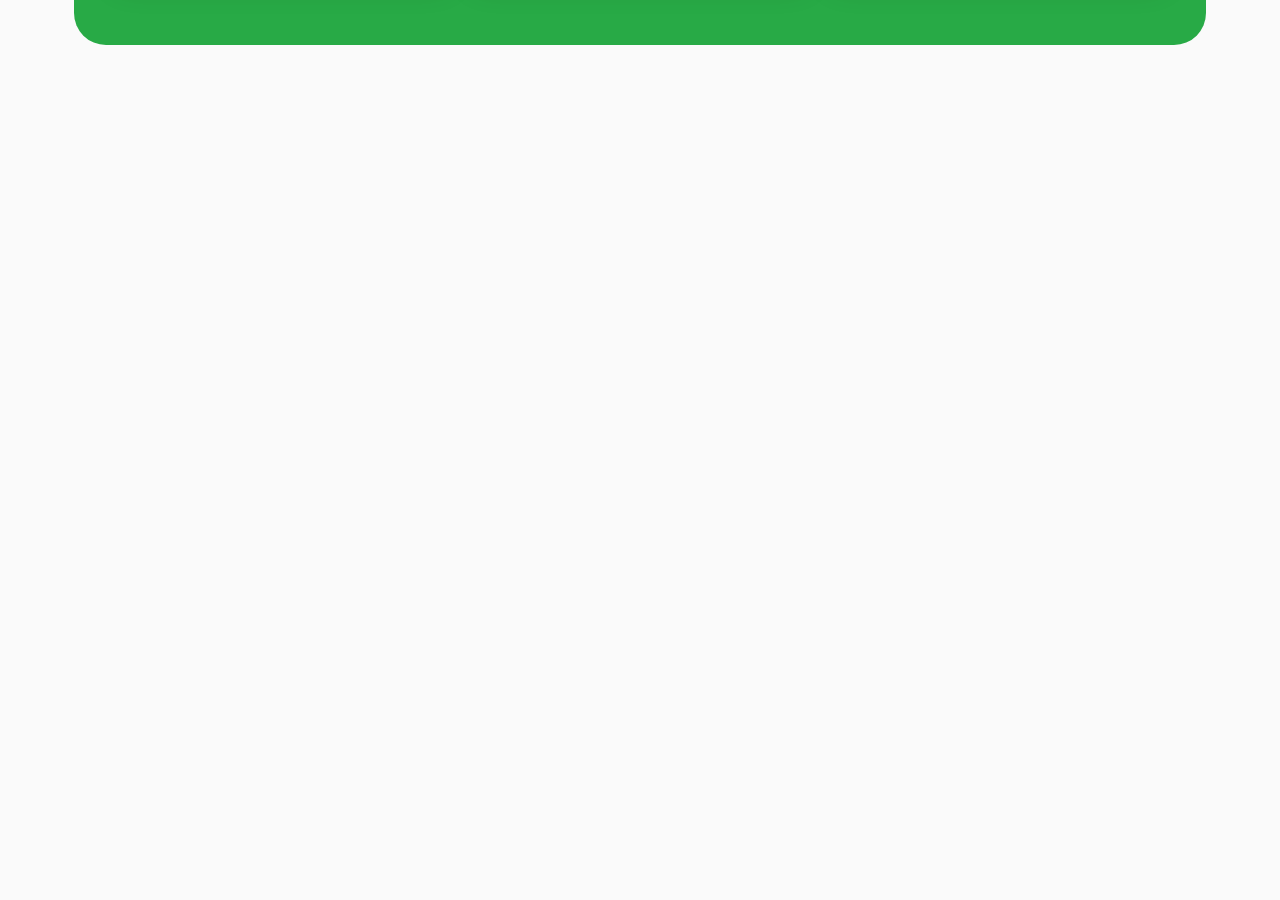
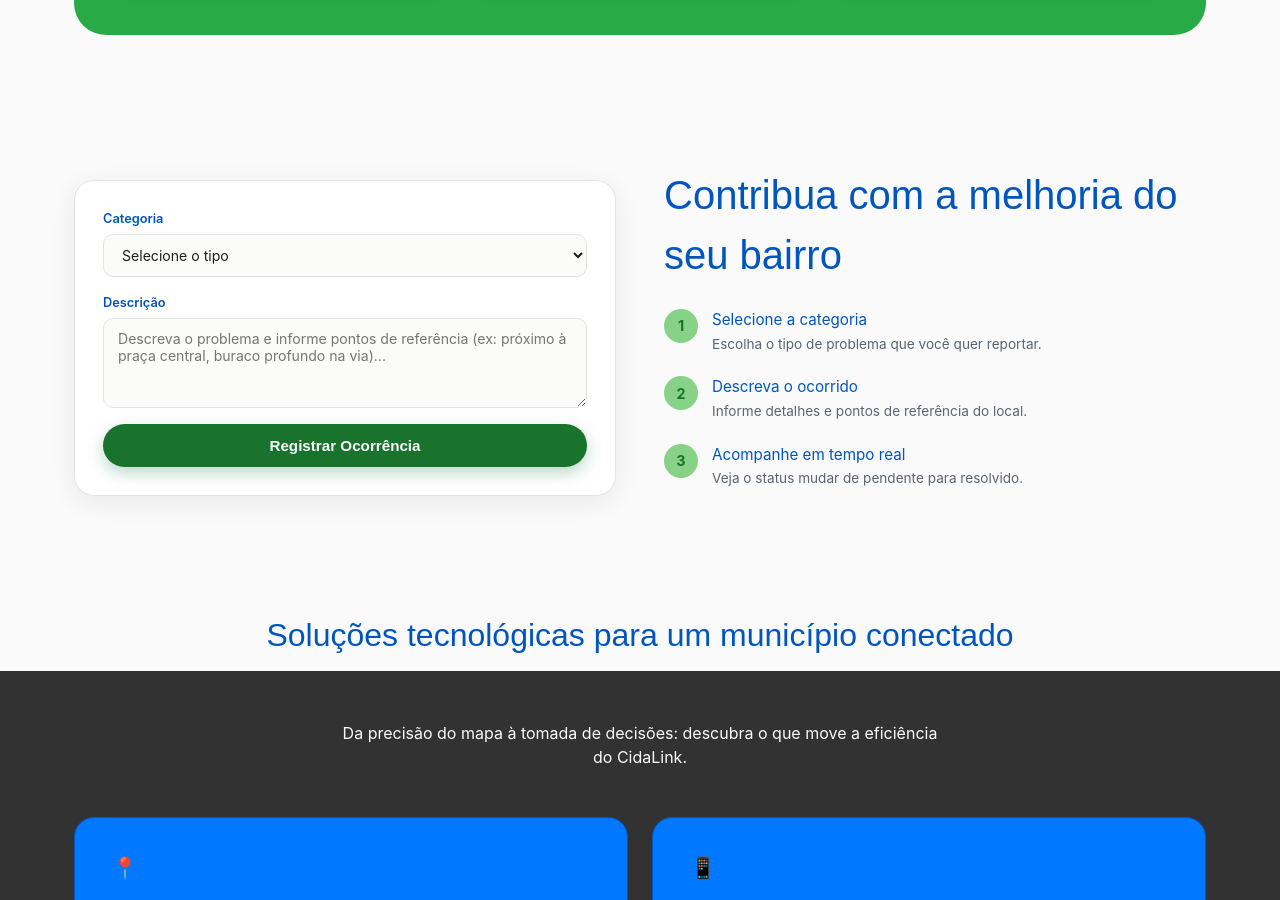
Before and after one commit to gakimr/CidaLink-React, a React (Vite) app: page / in a window 1280 px wide. Shown: the part 1900-2800 px from the top of the page. Before the commit the page ends 2045 px from the top, so only its background shows below. Built offline with nearby package versions, Linux system fonts and the light colour scheme.

Commit message:
ultima section

```diff
--- a/src/components/Header/Header.jsx
+++ b/src/components/Header/Header.jsx
@@ -1,5 +1,5 @@
 import './Header.css'
-import logoCidalink from '../../assets/LogotipoCida.svg'
+import logoCidalink from '../../assets/LogoCida.svg'
 import AcessibilityMenu from '../AcessibilityMenu/AcessibilityMenu'
 
 export default function Header(){
--- a/src/pages/Home/Home.css
+++ b/src/pages/Home/Home.css
@@ -224,7 +224,7 @@
 }
 
 .secao-comunidade-wrap{
-  padding: 30px 0 100px;
+  padding: 20px 0 100px;
 }
 
 .secao-comunidade{
@@ -312,3 +312,157 @@
   font-size: 0.85rem;
   color: var(--texto-suave);
 }
+
+.secao-ocorrencia{
+  padding: 30px 0 100px;
+}
+
+.ocorrencia-grid{
+  display: grid;
+  grid-template-columns: 1fr 1fr;
+  gap: 48px;
+  align-items: center;
+}
+
+.form-card{
+  background: #fff;
+  border: 1px solid var(--borda);
+  border-radius: 20px;
+  padding: 28px;
+  box-shadow: var(--sombra);
+}
+
+.form-card label{
+  font-size: 0.8rem;
+  font-weight: 600;
+  color: var(--azul);
+  display: block;
+  margin-bottom: 6px;
+}
+
+.form-card select,
+.form-card textarea{
+  width: 100%;
+  border: 1px solid var(--borda);
+  border-radius: 10px;
+  padding: 11px 14px;
+  font-family: inherit;
+  font-size: 0.88rem;
+  margin-bottom: 16px;
+  color: var(--texto);
+  background: #FBFBF9;
+}
+
+.form-card textarea{
+  min-height: 90px;
+  resize: vertical;
+}
+
+.btn-full{
+  width: 100%;
+  justify-content: center;
+}
+
+.ocorrencia-info h2{
+  font-size: 2.5rem;
+  margin-bottom: 24px;
+}
+
+.passo-lista{
+  list-style: none;
+}
+
+.passo-lista li{
+  display: flex;
+  gap: 14px;
+  margin-bottom: 22px;
+}
+
+.passo-numero{
+  flex-shrink: 0;
+  width: 34px;
+  height: 34px;
+  border-radius: 50%;
+  background: var(--verdeclaro);
+  color: var(--verdeh);
+  font-weight: 700;
+  display: flex;
+  align-items: center;
+  justify-content: center;
+  font-size: 0.9rem;
+}
+
+.passo-lista strong{
+  display: block;
+  color: var(--azul);
+  margin-bottom: 2px;
+  font-size: 0.95rem;
+}
+
+.passo-lista p{
+  font-size: 0.85rem;
+  color: var(--texto-suave);
+}
+
+.sec-titulo{
+  text-align: center;
+  font-size: 2rem;
+  margin-bottom: 12px;
+}
+.secao-recursos{
+  padding: 50px 0 100px;
+  background: var(--cinzae);
+}
+
+.recursos-titulo{
+  text-align: center;
+  max-width: 600px;
+  margin: 0 auto 48px;
+}
+
+
+.recursos-titulo p{
+  color: var(--cinzabranco);
+}
+
+.recursos-grid{
+  display: grid;
+  grid-template-columns: repeat(2, 1fr);
+  gap: 24px;
+}
+
+.recurso-card{
+  background: var(--azulc);
+  border: 1px solid var(--azul);
+  border-radius: 20px;
+  padding: 28px;
+  transition: border-color .2s ease, box-shadow .2s ease;
+}
+.recurso-card:hover{
+  border-color: var(--azule);
+  box-shadow: var(--sombra);
+}
+
+.recurso-icone{
+  width: 44px;
+  height: 44px;
+  border-radius: 12px;
+  background: var(--verde-claro);
+  color: var(--verde-escuro);
+  display: flex;
+  align-items: center;
+  justify-content: center;
+  font-size: 1.3rem;
+  margin-bottom: 16px;
+}
+
+.recurso-card h3{
+  font-size: 1.05rem;
+  margin-bottom: 8px;
+  color: var(--cinzae);
+}
+
+.recurso-card p{
+  font-size: 0.88rem;
+  color: var(--cinzabranco);
+}
--- a/src/pages/Home/Home.jsx
+++ b/src/pages/Home/Home.jsx
@@ -52,6 +52,19 @@ const POSTS = [
     avatar: "/katia.jpg",
     foto: "/ocorrencia3.jpeg",
     descricao: "Lixo acumulado na esquina há mais de uma semana.",
+  },
+];
+
+const RECURSOS = [
+  {
+    icone: '📍',
+    titulo: 'Geolocalização Inteligente',
+    texto: 'Mapeamento preciso de cada ocorrência para facilitar o trabalho das equipes de campo na rua.',
+  },
+  {
+    icone: '📱',
+    titulo: 'Tudo na Palma da Mão',
+    texto: 'Acesse de qualquer lugar, pelo celular ou computador, com o controle das demandas urbanas sempre atualizado.',
   },
 ];
 
@@ -202,6 +215,78 @@ export default function Home() {
           </div>
         </div>
       </section>
+
+      <section className="secao-ocorrencia">
+        <div className="container ocorrencia-grid">
+          <div className="form-card">
+            <label htmlFor="categoria">Categoria</label>
+            <select id="categoria">
+              <option value="">Selecione o tipo</option>
+              <option value="buraco">Buraco na Rua</option>
+              <option value="iluminacao">Iluminação Pública</option>
+              <option value="lixo">Acúmulo de Lixo</option>
+              <option value="saneamento">Problemas de Saneamento</option>
+              <option value="outro">Outro</option>
+            </select>
+
+            <label htmlFor="descricao">Descrição</label>
+            <textarea
+              id="descricao"
+              placeholder="Descreva o problema e informe pontos de referência (ex: próximo à praça central, buraco profundo na via)..."
+            />
+
+            <button type="button" className="btn btn-primario btn-full">
+              Registrar Ocorrência
+            </button>
+          </div>
+
+          <div className="ocorrencia-info">
+            <h2>Contribua com a melhoria do seu bairro</h2>
+
+            <ul className="passo-lista">
+              <li>
+                <span className="passo-numero">1</span>
+                <div>
+                  <strong>Selecione a categoria</strong>
+                  <p>Escolha o tipo de problema que você quer reportar.</p>
+                </div>
+              </li>
+              <li>
+                <span className="passo-numero">2</span>
+                <div>
+                  <strong>Descreva o ocorrido</strong>
+                  <p>Informe detalhes e pontos de referência do local.</p>
+                </div>
+              </li>
+              <li>
+                <span className="passo-numero">3</span>
+                <div>
+                  <strong>Acompanhe em tempo real</strong>
+                  <p>Veja o status mudar de pendente para resolvido.</p>
+                </div>
+              </li>
+            </ul>
+          </div>
+        </div>
+      </section>
+               <h2 className="sec-titulo">Soluções tecnológicas para um município conectado</h2>
+      <section className="secao-recursos">
+  <div className="container">
+    <div className="recursos-titulo">
+      <p>Da precisão do mapa à tomada de decisões: descubra o que move a eficiência do CidaLink.</p>
+    </div>
+
+    <div className="recursos-grid">
+      {RECURSOS.map((r) => (
+        <div className="recurso-card" key={r.titulo}>
+          <div className="recurso-icone">{r.icone}</div>
+          <h3>{r.titulo}</h3>
+          <p>{r.texto}</p>
+        </div>
+      ))}
+    </div>
+  </div>
+</section>
     </>
   );
 }
```
Also changed, not shown: src/assets/LogoCida.svg (added), src/assets/LogotipoCida.svg (deleted).
